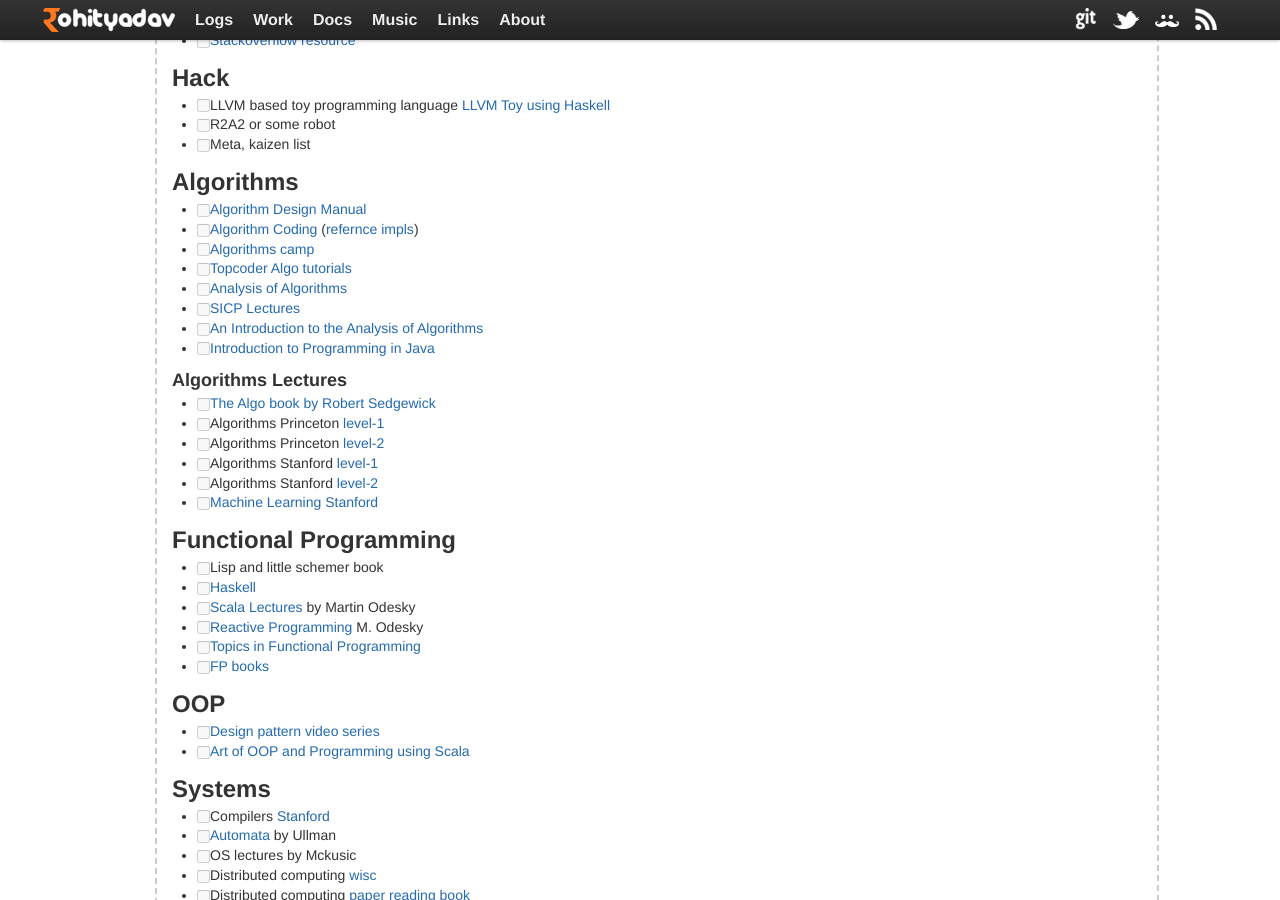
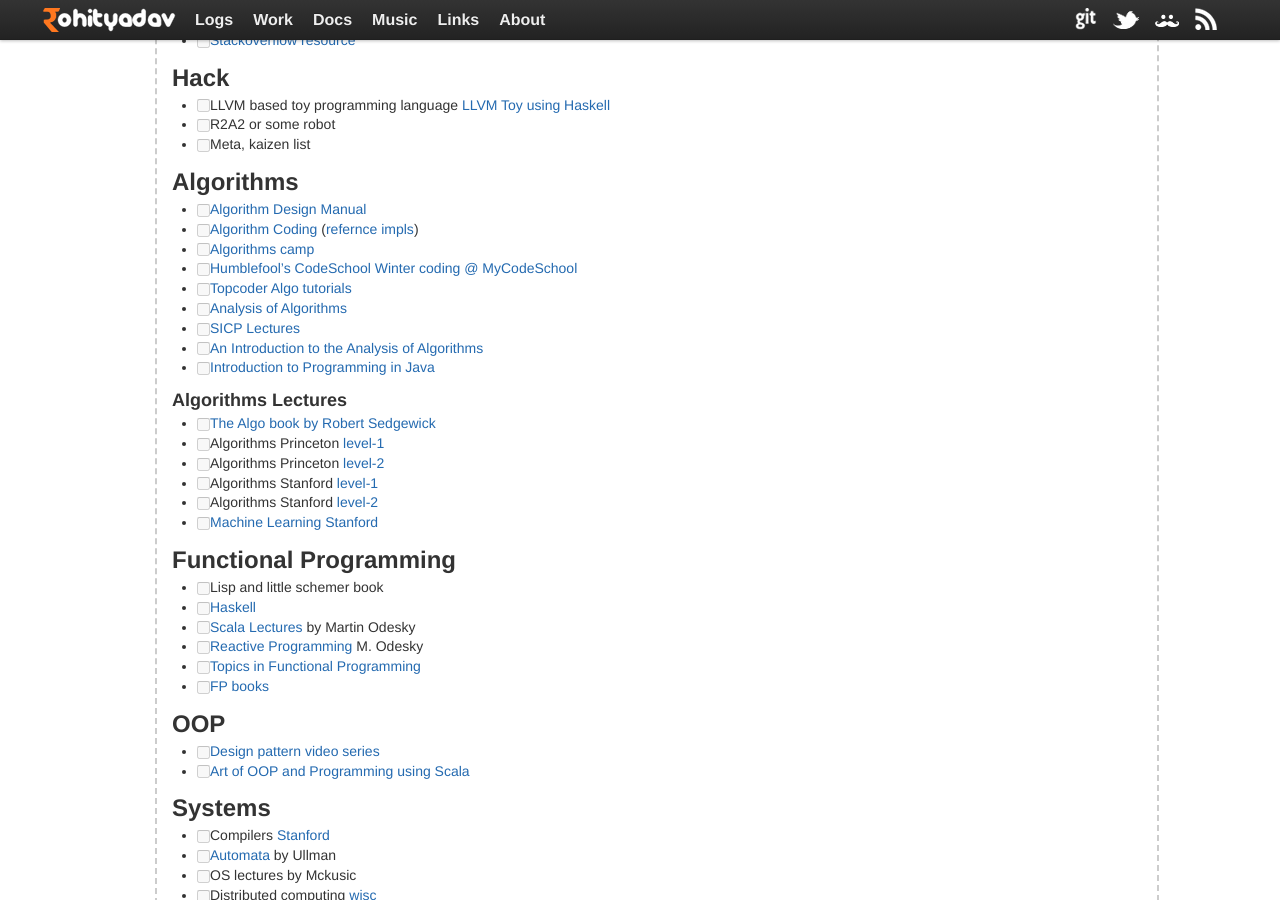
Before and after one commit to rohityadavcloud/rohityadavcloud.github.io, a Jekyll site: the page built from kaizen/index.markdown, in a window 1280 px wide and 900 px high, scrolled down 1403 px. Built offline with Jekyll 4.4.1, drawn with Linux system fonts in a browser that asks for light colours.

Commit message:
kaizen: add algo resource
Signed-off-by: Rohit Yadav <bhaisaab@baagi.org>

```diff
--- a/kaizen/index.markdown
+++ b/kaizen/index.markdown
@@ -87,6 +87,7 @@
 - [ ] [Algorithm Design Manual](http://www.cs.sunysb.edu/~algorith/video-lectures/2012/CSE373_(CSE373-01)_2013_Spring_2013-02-12.html)
 - [ ] [Algorithm Coding](./algorithms.html) ([refernce impls](https://github.com/kennyledet/Algorithm-Implementations))
 - [ ] [Algorithms camp](http://www.youtube.com/watch?v=vZ2Wn6Ly8Ok&playnext=1&list=PL713C10F05D6BB7BF)
+- [ ] [Humblefool's CodeSchool](http://mycodeschool.com/problems) [Winter coding @ MyCodeSchool](http://wintercoding.mycodeschool.com/)
 - [ ] [Topcoder Algo tutorials](http://community.topcoder.com/tc?module=Static&d1=tutorials&d2=alg_index)
 - [ ] [Analysis of Algorithms](https://www.coursera.org/course/aofa)
 - [ ] [SICP Lectures](http://ocw.mit.edu/courses/electrical-engineering-and-computer-science/6-001-structure-and-interpretation-of-computer-programs-spring-2005/video-lectures/)
```
